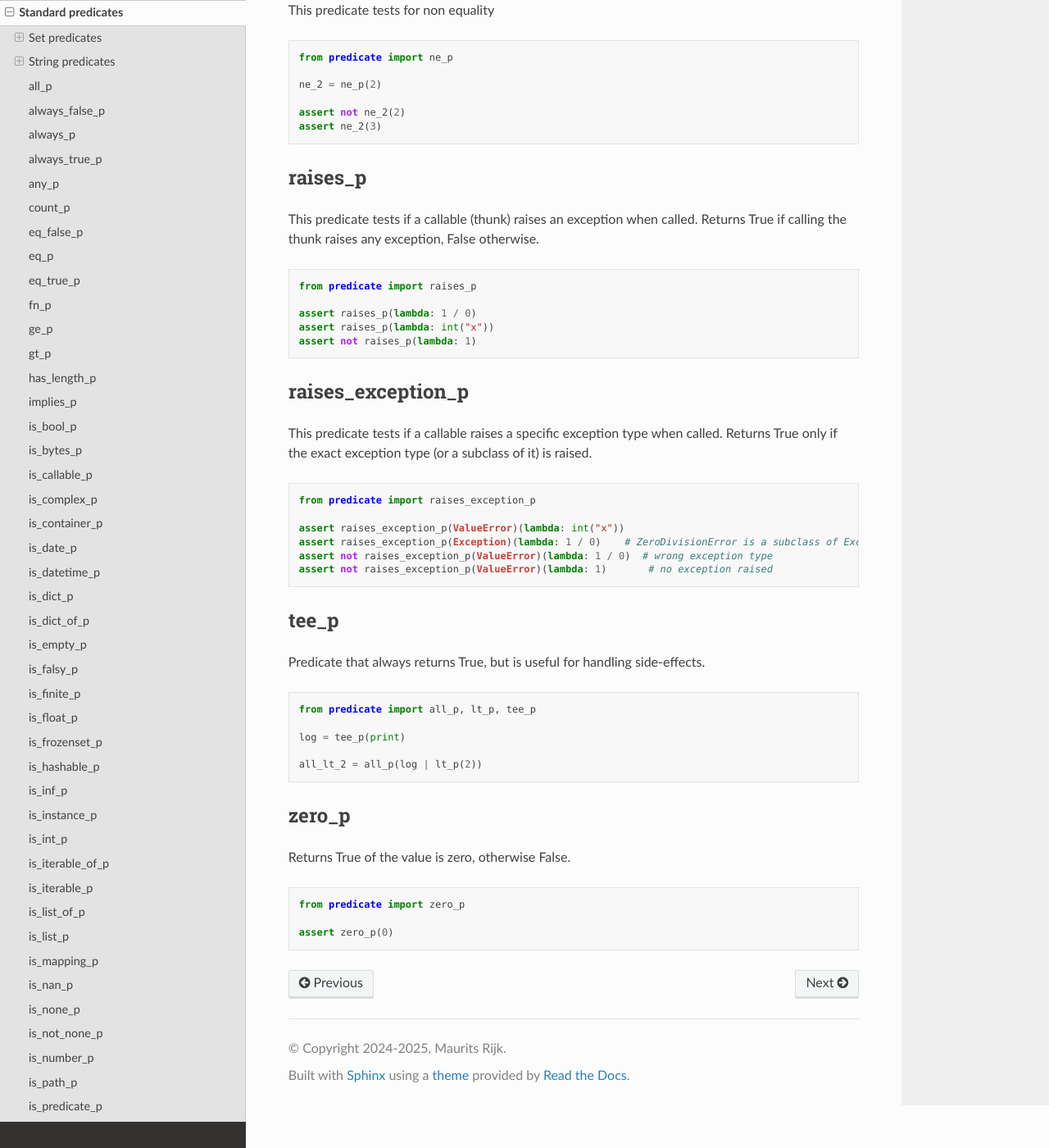
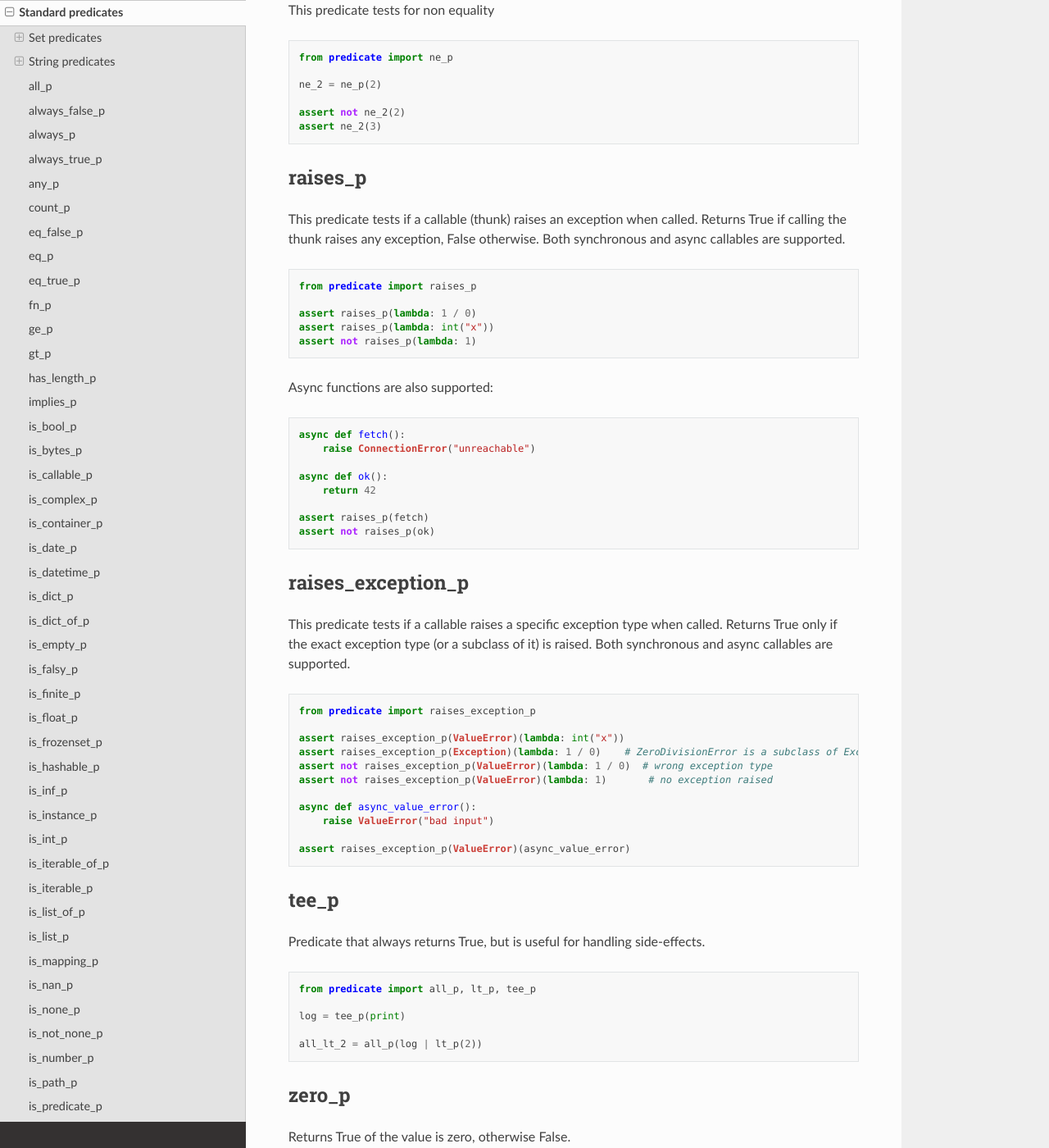
Before and after one commit to mrijk/py-predicate, a Sphinx documentation site: the page built from docs/standard_predicates.rst, in a window 1280 px wide and 1400 px high, scrolled down 20725 px. Shown: the whole window at 82% size. Built offline with Sphinx 7.4.7 and the Read the Docs theme 3.1.0, drawn with Linux system fonts in a browser that asks for light colours.

Commit message:
Update documentation for async support in raises_p and raises_exception_p

```diff
--- a/docs/standard_predicates.rst
+++ b/docs/standard_predicates.rst
@@ -883,6 +883,7 @@ raises_p
 
 This predicate tests if a callable (thunk) raises an exception when called.
 Returns True if calling the thunk raises any exception, False otherwise.
+Both synchronous and async callables are supported.
 
 .. code-block:: python
 
@@ -892,11 +893,25 @@ Returns True if calling the thunk raises any exception, False otherwise.
     assert raises_p(lambda: int("x"))
     assert not raises_p(lambda: 1)
 
+Async functions are also supported:
+
+.. code-block:: python
+
+    async def fetch():
+        raise ConnectionError("unreachable")
+
+    async def ok():
+        return 42
+
+    assert raises_p(fetch)
+    assert not raises_p(ok)
+
 raises_exception_p
 ------------------
 
 This predicate tests if a callable raises a specific exception type when called.
 Returns True only if the exact exception type (or a subclass of it) is raised.
+Both synchronous and async callables are supported.
 
 .. code-block:: python
 
@@ -906,6 +921,11 @@ Returns True only if the exact exception type (or a subclass of it) is raised.
     assert raises_exception_p(Exception)(lambda: 1 / 0)    # ZeroDivisionError is a subclass of Exception
     assert not raises_exception_p(ValueError)(lambda: 1 / 0)  # wrong exception type
     assert not raises_exception_p(ValueError)(lambda: 1)       # no exception raised
+
+    async def async_value_error():
+        raise ValueError("bad input")
+
+    assert raises_exception_p(ValueError)(async_value_error)
 
 tee_p
 -----
```
